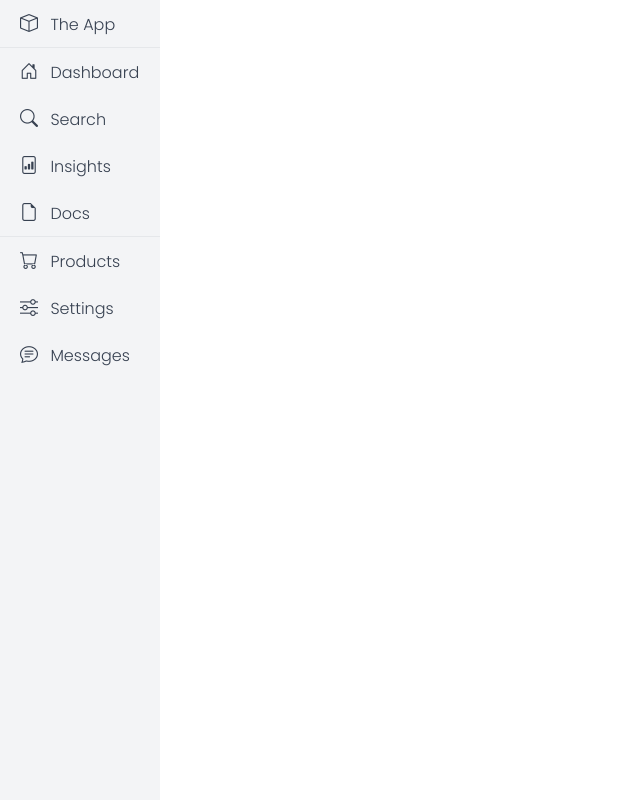
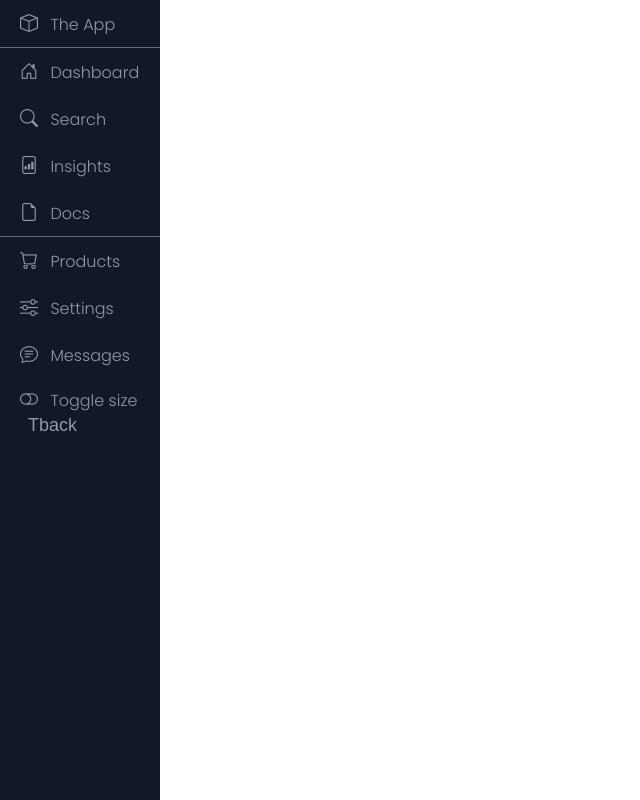
Before and after one commit to merkensten/menyOvning, a plain HTML site: page index.html in a window 1280 px wide. Shown: the whole page, without its empty margins (0-640 px from the left). Drawn offline with nearby package versions, Linux system fonts and the light colour scheme.

Commit message:
JavaScript jobbat med

```diff
--- a/index.html
+++ b/index.html
@@ -13,35 +13,43 @@
         <div class="menu-container">
             <div class="the-app border">
                 <i class="bi bi-box"></i>
-                <a href="#">The App</a>
+                <a class="a-tag" href="#">The App</a>
             </div>
             <div>
                 <i class="bi bi-house-door"></i>
-                <a href="#">Dashboard</a>
+                <a class="a-tag" href="#">Dashboard</a>
             </div>
             <div>
                 <i class="bi bi-search"></i>
-                <a href="#">Search</a>
+                <a class="a-tag" href="#">Search</a>
             </div>
             <div>
                 <i class="bi bi-file-bar-graph"></i>
-                <a href="#">Insights</a>
+                <a class="a-tag" href="#">Insights</a>
             </div>
             <div class="docs border">
                 <i class="bi bi-file-earmark"></i>
-                <a href="#">Docs</a>
+                <a class="a-tag" href="#">Docs</a>
             </div>
             <div>
                 <i class="bi bi-cart"></i>
-                <a href="#">Products</a>
+                <a class="a-tag" href="#">Products</a>
             </div>
             <div>
                 <i class="bi bi-sliders"></i>
-                <a href="#">Settings</a>
+                <a class="a-tag" href="#">Settings</a>
             </div>
             <div>
                 <i class="bi bi-chat-text"></i>
-                <a href="#">Messages</a>
+                <a class="a-tag" href="#">Messages</a>
+            </div>
+            <div>
+
+                <!-- Button JS -->
+                <button id="btnToggle" class="bi bi-toggle-off" onclick="changeMenuSize()">
+                </button>
+                <a class="a-tag" href="#">Toggle size</a>
+                <button id="btnToggleBack" onclick="toggleBack()"><a href="">Tback</a></button>
             </div>
         </div>
     </div>
--- a/main.js
+++ b/main.js
@@ -1 +1,75 @@
-console.log("Hello")
+/* Klassnamnet vi kommer att anvanda oss utav */
+const ON = "bi-toggle-on";
+const OFF = "bi-toggle-off";
+/* Hamta knappen som ska ga att trycka pa */
+const button = document.querySelectorAll("#btnToggle");
+/* Tar in ett element och byter ut klassnamnet "bi-toggle-off" till "bi-toggle-on" */
+const setOn = (element) =>
+  (element.className = element.className.replace(
+    "bi-toggle-off",
+    "bi-toggle-on"
+  ));
+/* Tar in ett element och byter ut klassnamnet "bi-toggle-on" till "bi-toggle-off" */
+const setOff = (element) =>
+  (element.className = element.className.replace(
+    "bi-toggle-on",
+    "bi-toggle-off"
+  ));
+/*
+ * Varan eventlistener funktion som kors nar vi klickar pa en button.
+ * Har kollar vi om elementet har klassen "bi-toggle-on", da ersatter vi den med "bi-toggle-off",
+ * Annars sa ersatter vi "toggle-off" med "toggle-on".
+ */
+const btnClick = (e) =>
+  e.target.className.includes(ON) ? setOff(e.target) : setOn(e.target);
+/* Loopa igenom alla boxar och satt varan eventlistener "btnClick" pa "click" eventet */
+button.forEach((btn) => btn.addEventListener("click", btnClick));
+
+let aTag = document.querySelectorAll(".a-tag");
+console.log(aTag);
+
+// aTag[0].style.color = "blue"
+
+// for(i = 0; i < aTag.length; i++) {
+//     aTag[i].style.color = "blue"
+// }
+
+// Funktion för att ändra storleken på menyn
+// function changeMenuSize() {
+
+//     document.querySelector(".menu-container").style.width = "60px";
+//     for (i = 0; i < aTag.length; i++) {
+//       aTag[i].style.display = "none";
+//     }
+
+// }
+
+// Funktion för att ändra storleken på menyn
+function changeMenuSize() {
+
+    if(document.querySelector(".menu-container").style.width = "160px") {
+        document.querySelector(".menu-container").style.width = "60px";
+    for (i = 0; i < aTag.length; i++) {
+      aTag[i].style.display = "none";
+    }
+    } else {
+        document.querySelector(".menu-container").style.width = "160px";
+    for (i = 0; i < aTag.length; i++) {
+      aTag[i].style.display = "block";
+    }
+    }
+}
+
+const btnToggleBack = document.querySelectorAll(".a-tag");
+
+function toggleBack() {
+    document.querySelector(".menu-container").style.width = "160px";
+    for (i = 0; i < aTag.length; i++) {
+      aTag[i].style.display = "block";
+    }
+}
+
+// document.querySelector(".menu-container").style.width = "60px"
+// for(i = 0; i < aTag.length; i++) {
+//     aTag[i].style.display = "none"
+//
--- a/styles/main.css
+++ b/styles/main.css
@@ -28,30 +28,30 @@ body {
 
 a {
   text-decoration: none;
-  /* color: var(--theme-1-text-color); */
-  color: var(--theme-2-text-color);
+  color: var(--theme-1-text-color);
+  /* color: var(--theme-2-text-color); */
   /* color: var(--theme-3-text-color); */
   font-weight: 300;
 }
 
 .menu-container {
-    /* background-color: var(--theme-1-color-primary); */
-    background-color: var(--theme-2-color-primary);
+    background-color: var(--theme-1-color-primary);
+    /* background-color: var(--theme-2-color-primary); */
     /* background-color: var(--theme-3-color-primary); */
     width: 160px;
     height: 100vh;
 }
 
-i {
+i, button {
     font-size: 1.8rem;
-    /* color: var(--theme-1-text-color); */
-    color: var(--theme-2-text-color);
+    color: var(--theme-1-text-color);
+    /* color: var(--theme-2-text-color); */
     /* color: var(--theme-3-text-color); */
 }
 
 .border {
-    /* border-bottom: 1px solid var(--theme-1-border-color); */
-    border-bottom: 1px solid var(--theme-2-border-color);
+    border-bottom: 1px solid var(--theme-1-border-color);
+    /* border-bottom: 1px solid var(--theme-2-border-color); */
     /* border-bottom: 1px solid var(--theme-3-border-color); */
 }
 
@@ -67,6 +67,17 @@ i {
     padding-top: 10px;
 }
 
+button {
+    border: none;
+    outline: none;
+    background-color: rgba(0, 0, 0, 0);
+}
+
+.a-tag {
+    /* display: none; */
+}
+
+
 @media (max-width: 576px) {
     .menu-container div a {
         display: none;
```
